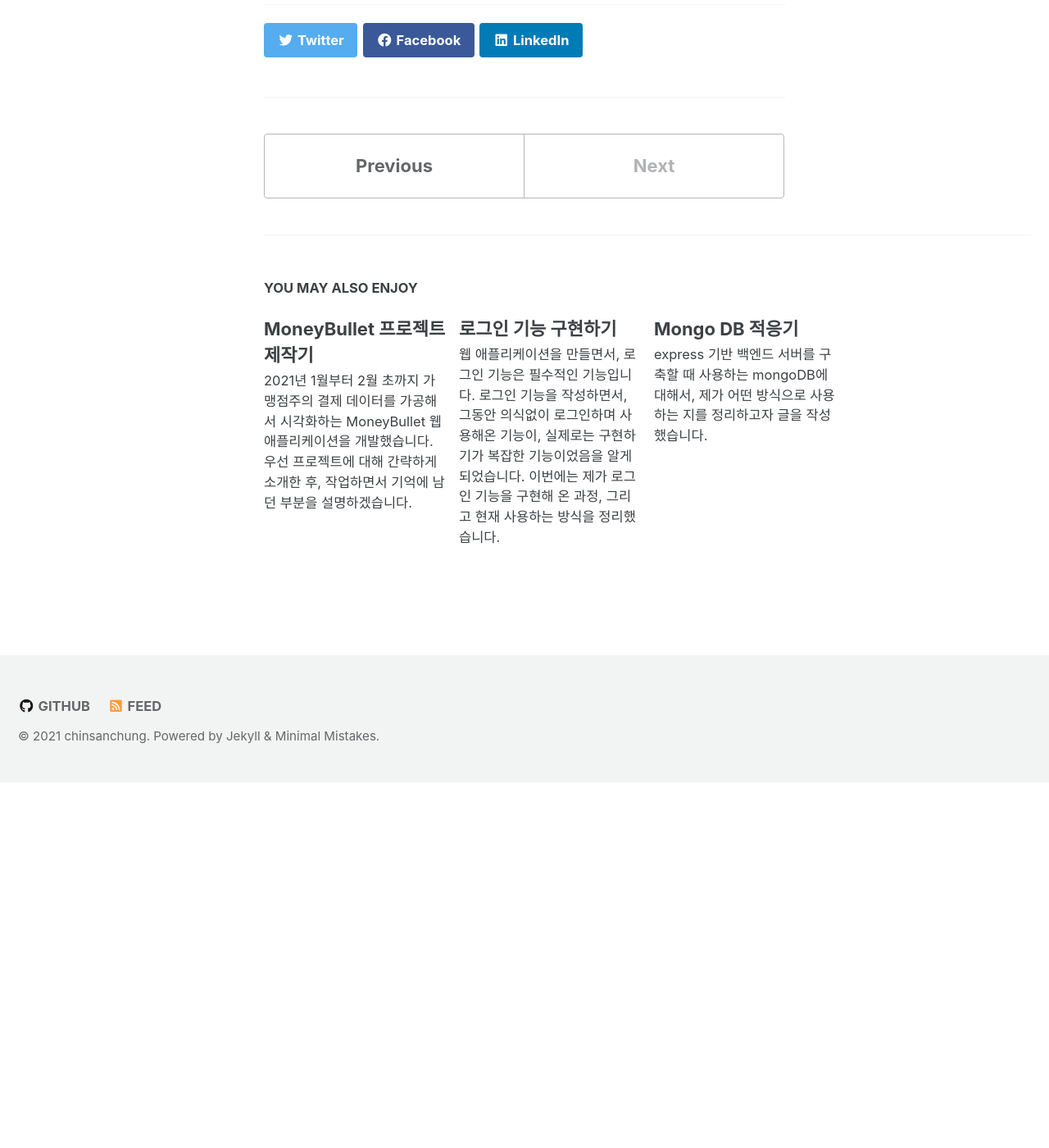
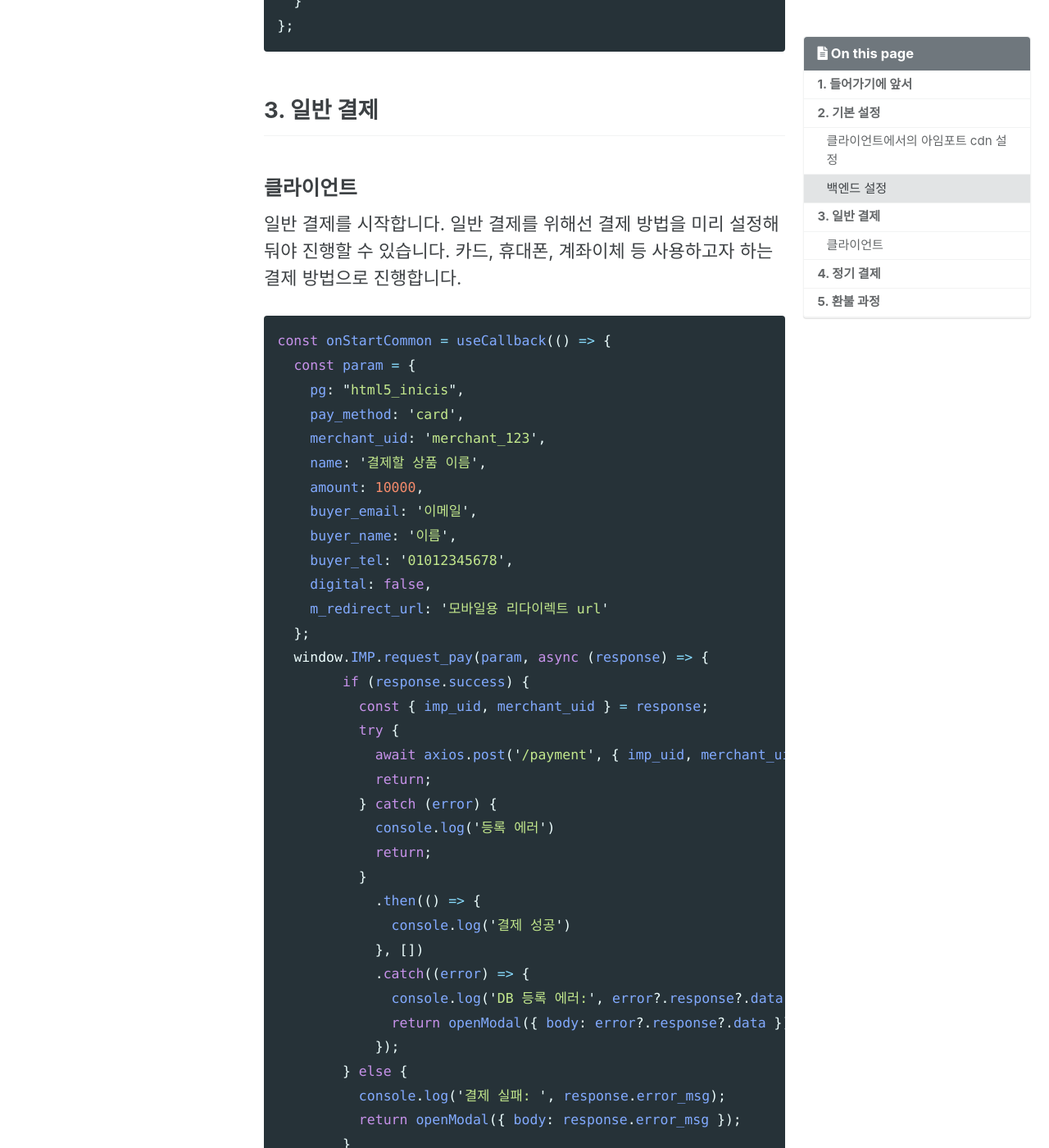
Before and after one commit to chinsanchung/chinsanchung.github.com, a Jekyll site: the page built from _posts/2021-04-26-iamport-payment.md, in a window 1280 px wide and 1400 px high, scrolled down 3725 px. Shown: the whole window at 82% size. Built offline with Jekyll 4.4.1, drawn with Linux system fonts in a browser that asks for light colours; cached includes are drawn as plain includes; before the commit the page ends 4679 px from its top, so only the background shows below that; some of the changed text lies outside the part shown.

Commit message:
작성 순서 변경. 일반 결제 작업 중

````diff
--- a/_posts/2021-04-26-iamport-payment.md
+++ b/_posts/2021-04-26-iamport-payment.md
@@ -23,12 +23,13 @@ tags:
 ## 1. 들어가기에 앞서
 
 우선 아임포트 관리자에서 테스트 모드 설정을 해야 합니다. [테스트모드 설정하기](https://docs.iamport.kr/admin/test-mode)를 참고하셔서 작업하시기 바랍니다. 참고로 일반 결제와 정기 결제의 PG 설정이 다르다는 점에 유의하셔야 합니다.
+글의 진행 방식은 크게 기본적인 설정, 일반 결제, 정기 결제, 환불으로 진행하겠습니다.
 
-## 2. 클라이언트에서의 아임포트 cdn 설정
+## 2. 기본 설정
+
+### 클라이언트에서의 아임포트 cdn 설정
 
 클라이언트에서는 우선 라이브러리를 가져온 후, 그것으로 아임포트를 실행하는 버튼을 만들어야 합니다. 그리고 아임포트에서 결제를 하면서 서버 함수를 연결시킵니다.
-
-### 1. cdn 가져오기 및 시작 버튼
 
 처음에는 index.html 의 script 에 라이브러리를 가져왔지만, 지금은 버튼이 있는 컴포넌트가 마운트됐을 때 라이브러리를 실행하도록 변경했습니다. 그래서 처음부터 전부 불러오지 않고, 필요할 때만 라이브러리를 가져온다는 장점이 있습니다.
 
@@ -39,25 +40,25 @@ function IamportLibrary() {
   useEffect(() => {
     const loadSdk = () => {
       const jqueryPromise = new Promise((res, rej) => {
-        const library = document.querySelector('#jquery-sdk');
+        const library = document.querySelector("#jquery-sdk");
         if (library) {
           res();
         } else {
-          const jquery = document.createElement('script');
-          jquery.id = 'jquery-sdk';
-          jquery.src = '//code.jquery.com/jquery-3.6.0.min.js';
+          const jquery = document.createElement("script");
+          jquery.id = "jquery-sdk";
+          jquery.src = "//code.jquery.com/jquery-3.6.0.min.js";
           jquery.onload = res;
           document.body.appendChild(jquery);
         }
       });
       const iamport = new Promise((res, rej) => {
-        const library = document.querySelector('#iamport-sdk');
+        const library = document.querySelector("#iamport-sdk");
         if (library) {
           res();
         } else {
-          const iamport = document.createElement('script');
-          iamport.id = 'iamport-sdk';
-          iamport.src = '//cdn.iamport.kr/js/iamport.payment-1.1.8.js';
+          const iamport = document.createElement("script");
+          iamport.id = "iamport-sdk";
+          iamport.src = "//cdn.iamport.kr/js/iamport.payment-1.1.8.js";
           iamport.onload = res;
           document.body.appendChild(iamport);
         }
@@ -66,7 +67,7 @@ function IamportLibrary() {
     };
     const unloadSdk = () => {
       const jqueryPromise = new Promise((res, rej) => {
-        const library = document.querySelector('#jquery-sdk');
+        const library = document.querySelector("#jquery-sdk");
         if (library) {
           library.parentNode.removeChild(library);
         } else {
@@ -74,7 +75,7 @@ function IamportLibrary() {
         }
       });
       const iamport = new Promise((res, rej) => {
-        const library = document.querySelector('#iamport-sdk');
+        const library = document.querySelector("#iamport-sdk");
         if (library) {
           library.parentNode.removeChild(library);
         } else {
@@ -96,16 +97,82 @@ function IamportLibrary() {
 }
 ```
 
-그리고 결제입니다. [아임포트 docs](https://docs.iamport.kr/)
+### 백엔드 설정
 
-### 2. 일반 결제, 정기 결제 요청
+백엔드에서는 기본적으로 아임포트에 요청하기 위해 엑세스 토근이 필요합니다. 이 토큰을 헤더의 authorization 에 담아 전달합니다.
 
-## 3. 백엔드에서 결제 서비스
+```javascript
+const getAccessToken = async () => {
+  try {
+    const response = await axios({
+      url: "https://api.iamport.kr/users/getToken",
+      method: "post",
+      headers: { "Content-Type": "application/json" },
+      data: {
+        imp_key: "impKey",
+        imp_secret: "impSecret",
+      },
+    });
 
-### 1. 기본적인 설정
+    const { access_token } = response.data.response;
+    return access_token;
+  } catch (error) {
+    throw error;
+  }
+};
+```
 
-### 2. 일반 결제
+## 3. 일반 결제
 
-### 3. 정기 결제
+### 클라이언트
 
-## 4. 설명을 마치며
+일반 결제를 시작합니다. 일반 결제를 위해선 결제 방법을 미리 설정해둬야 진행할 수 있습니다. 카드, 휴대폰, 계좌이체 등 사용하고자 하는 결제 방법으로 진행합니다.
+
+```javascript
+const onStartCommon = useCallback(() => {
+  const param = {
+    pg: "html5_inicis",
+    pay_method: 'card',
+    merchant_uid: 'merchant_123',
+    name: '결제할 상품 이름',
+    amount: 10000,
+    buyer_email: '이메일',
+    buyer_name: '이름',
+    buyer_tel: '01012345678',
+    digital: false,
+    m_redirect_url: '모바일용 리다이렉트 url'
+  };
+  window.IMP.request_pay(param, async (response) => {
+        if (response.success) {
+          const { imp_uid, merchant_uid } = response;
+          try {
+            await axios.post('/payment', { imp_uid, merchant_uid, user_id });
+            return;
+          } catch (error) {
+            console.log('등록 에러')
+            return;
+          }
+            .then(() => {
+              console.log('결제 성공')
+            }, [])
+            .catch((error) => {
+              console.log('DB 등록 에러:', error?.response?.data);
+              return openModal({ body: error?.response?.data });
+            });
+        } else {
+          console.log('결제 실패: ', response.error_msg);
+          return openModal({ body: response.error_msg });
+        }
+      });
+}, []);
+```
+
+이번에는 백엔드 영역입니다.
+
+```javascript
+const onStartCommonPyment = async () => {};
+```
+
+## 4. 정기 결제
+
+## 5. 환불 과정
````
